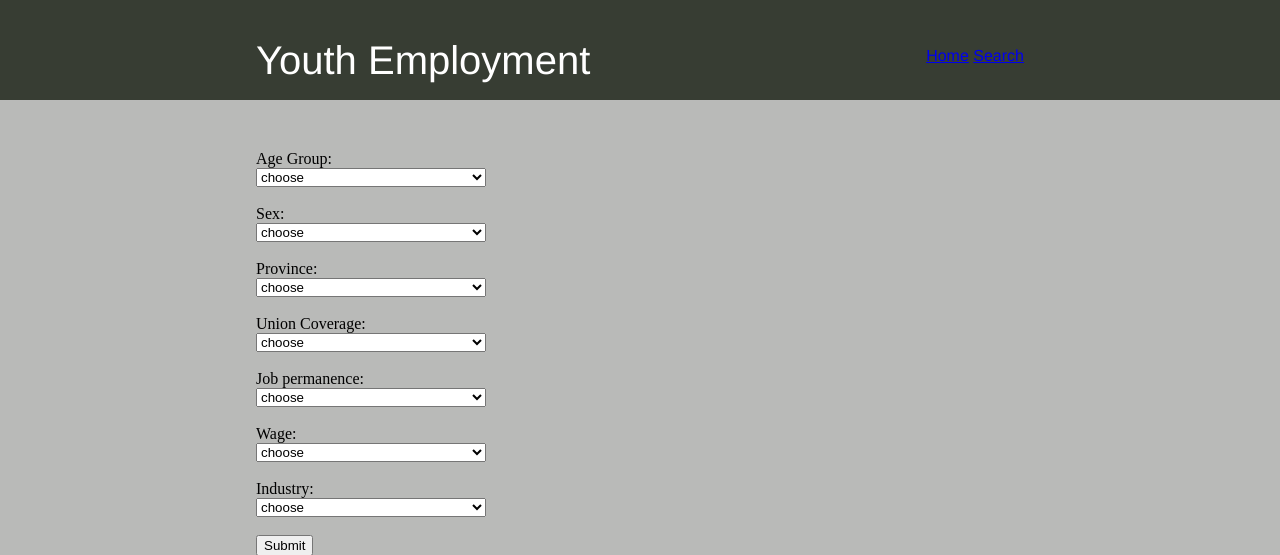
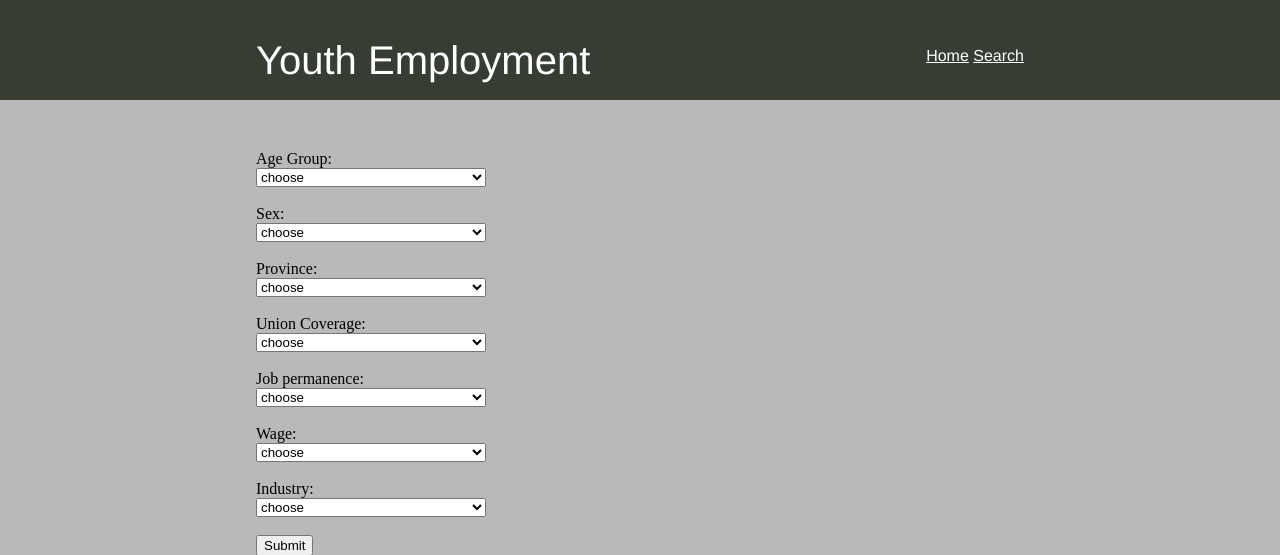
Before and after one commit to HamzaKV/CODE, a PHP site: page /Pages/search.php in a window 1280 px wide. Shown: the top 555 px of the page. Run offline with PHP 8.4, Linux system fonts and the light colour scheme.

Commit message:
Update Header.php

```diff
--- a/Pages/Header.php
+++ b/Pages/Header.php
@@ -1,7 +1,11 @@
 <?php
 
 ?>
-
+<style>
+    #padlink{
+        color: #fff;
+    }
+</style>
 <div style="height: 100px; background-color: #373D33; color: #fff;">
     <div style="width: 60%; margin-left: auto; margin-right: auto">
         <div style="float: left">
```
